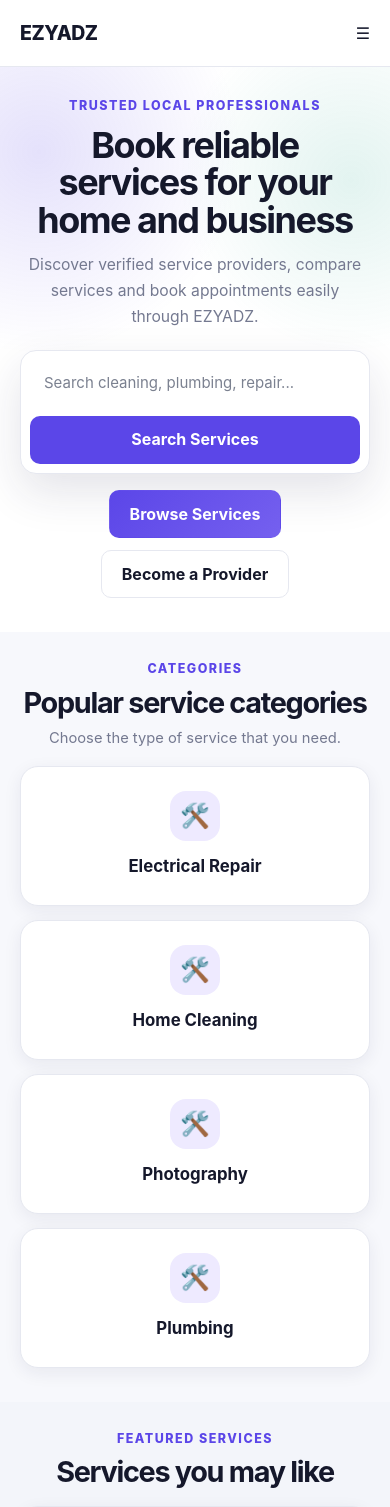
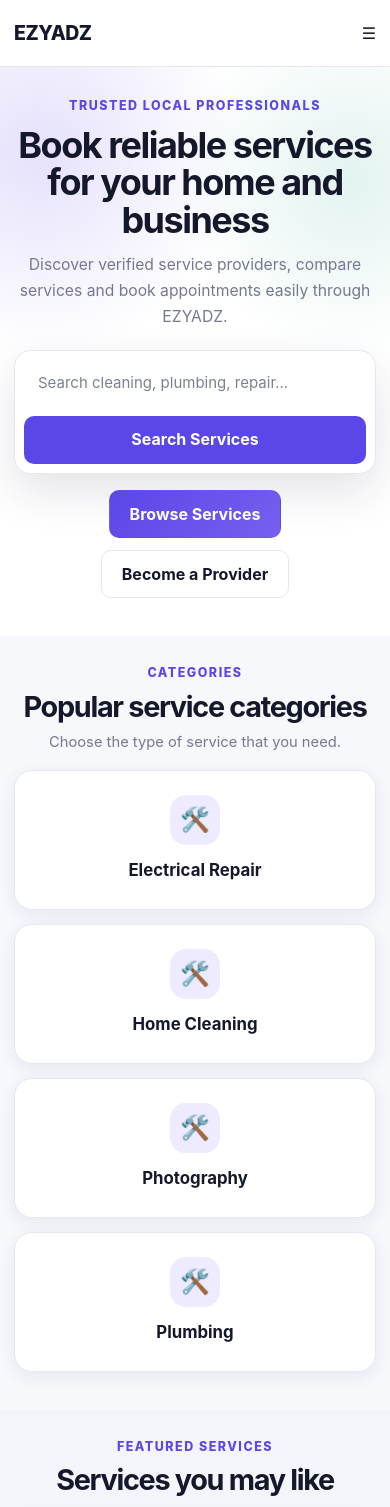
Before and after one commit to Mukesh8248/ezyadz-marketplace, a Django app: page / in a window 390 px wide. Shown: the top 1507 px of the page. Run offline with Django 5.2, Linux system fonts and the light colour scheme; data comes from the database, SQL or seed files in the repository.

Commit message:
Fix page padding and responsive spacing

```diff
--- a/static/css/style.css
+++ b/static/css/style.css
@@ -3296,14 +3295,6 @@ button,
 .site-header .navbar,
 .main-header .navbar {
     min-height: 70px;
-}
-
-/* Desktop navbar horizontal spacing: 30px each side */
-.container,
-.main-header .navbar,
-.footer-container {
-    width: min(1180px, calc(100% - 60px));
-    margin-inline: auto;
 }
 
 /* Remove accidental spacing directly below navbar */
@@ -3318,7 +3309,7 @@ main {
    ========================================================= */
 
 .hero-section {
-    padding: 55px 30px 60px !important;
+    padding: 55px 20px 60px !important;
 }
 
 .hero-content > p {
@@ -3338,12 +3329,14 @@ main {
    ========================================================= */
 
 .home-section {
-    padding: 42px 30px 55px !important;
-}
-
+    padding: 42px 20px 55px !important;
+}
+
+/* Section with grey background */
 .home-section.light-section,
 .light-section.home-section {
-    padding: 42px 30px 55px !important;
+    padding-top: 42px !important;
+    padding-bottom: 55px !important;
 }
 
 /* Heading spacing */
@@ -3478,27 +3466,16 @@ main {
    ========================================================= */
 
 @media (max-width: 900px) {
-    .container,
-    .main-header .navbar,
-    .footer-container {
-        width: calc(100% - 60px);
-    }
-
     .hero-section {
-        padding: 45px 30px 50px !important;
+        padding: 45px 20px 50px !important;
     }
 
     .home-section {
-        padding: 36px 30px 48px !important;
-    }
-
-    .home-section.light-section,
-    .light-section.home-section {
-        padding: 36px 30px 48px !important;
+        padding: 36px 20px 48px !important;
     }
 
     .how-it-works {
-        padding: 42px 30px 50px !important;
+        padding: 42px 20px 50px !important;
     }
 
     .profile-page,
@@ -3545,11 +3507,10 @@ main {
    ========================================================= */
 
 @media (max-width: 700px) {
-    /* 24px space on left and right */
     .container,
     .main-header .navbar,
     .footer-container {
-        width: calc(100% - 48px);
+        width: calc(100% - 28px);
     }
 
     .site-header .navbar,
@@ -3560,13 +3521,12 @@ main {
     .nav-links,
     .main-header .nav-links {
         top: 66px;
-        right: 24px;
-        left: 24px;
-    }
-
-    /* Home hero */
+        right: 14px;
+        left: 14px;
+    }
+
     .hero-section {
-        padding: 30px 24px 38px !important;
+        padding: 30px 14px 38px !important;
     }
 
     .hero-content h1 {
@@ -3587,14 +3547,14 @@ main {
         margin-top: 16px;
     }
 
-    /* Home sections */
     .home-section {
-        padding: 26px 24px 38px !important;
+        padding: 26px 14px 38px !important;
     }
 
     .home-section.light-section,
     .light-section.home-section {
-        padding: 26px 24px 38px !important;
+        padding-top: 26px !important;
+        padding-bottom: 38px !important;
     }
 
     .home-section .section-heading,
@@ -3686,55 +3640,17 @@ main {
    ========================================================= */
 
 @media (max-width: 420px) {
-    /* Keep safe spacing without making content too narrow */
-    .container,
-    .main-header .navbar,
-    .footer-container {
-        width: calc(100% - 40px);
-    }
-
-    .nav-links,
-    .main-header .nav-links {
-        right: 20px;
-        left: 20px;
-    }
-
     .hero-section {
-        padding: 24px 20px 34px !important;
+        padding-top: 24px !important;
     }
 
     .home-section {
-        padding: 22px 20px 34px !important;
+        padding-top: 22px !important;
     }
 
     .home-section.light-section,
     .light-section.home-section {
-        padding: 22px 20px 34px !important;
-    }
-
-    .how-it-works {
-        padding: 28px 20px 38px !important;
-    }
-
-    .profile-page,
-    .dashboard-page,
-    .service-list-page,
-    .service-detail-page,
-    .service-form-page,
-    .booking-form-page,
-    .wallet-page {
-        padding: 26px 20px 40px !important;
-    }
-
-    .auth-page,
-    .auth-section,
-    .login-page,
-    .otp-page {
-        padding: 22px 20px !important;
-    }
-
-    .booking-page {
-        padding: 26px 20px 40px !important;
+        padding-top: 22px !important;
     }
 
     .home-section .category-card {
```
Also changed, not shown: other parts of static/css/style.css (+20 -47 lines).
